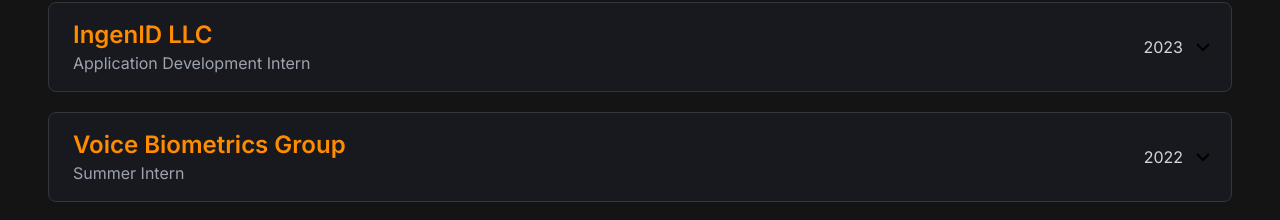
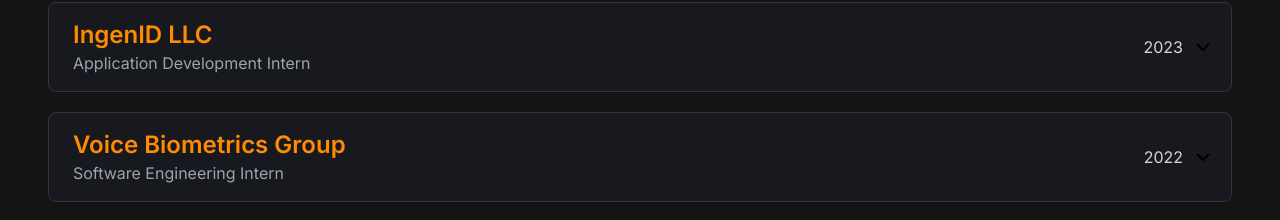
Before and after one commit to AbhijayNair/abhijaynair.github.io, a Next.js app: page / in a window 1280 px wide. Shown: the part 1215-1435 px from the top of the page. Built offline with nearby package versions, Linux system fonts and the light colour scheme.

Commit message:
Fixed VBG position

```diff
--- a/app/components/experience_bullets/vbg.tsx
+++ b/app/components/experience_bullets/vbg.tsx
@@ -15,7 +15,7 @@
           <h4 className="px-2 text-2xl font-semibold text-middle">
             Voice Biometrics Group
           </h4>
-          <h6 className="px-2 text-gray-400">Summer Intern</h6>
+          <h6 className="px-2 text-gray-400">Software Engineering Intern</h6>
           {vbgVisible && (
             <div className="flex flex-col py-1">
               <div className="flex flex-row justify-around rounded-md w-fit">
```
